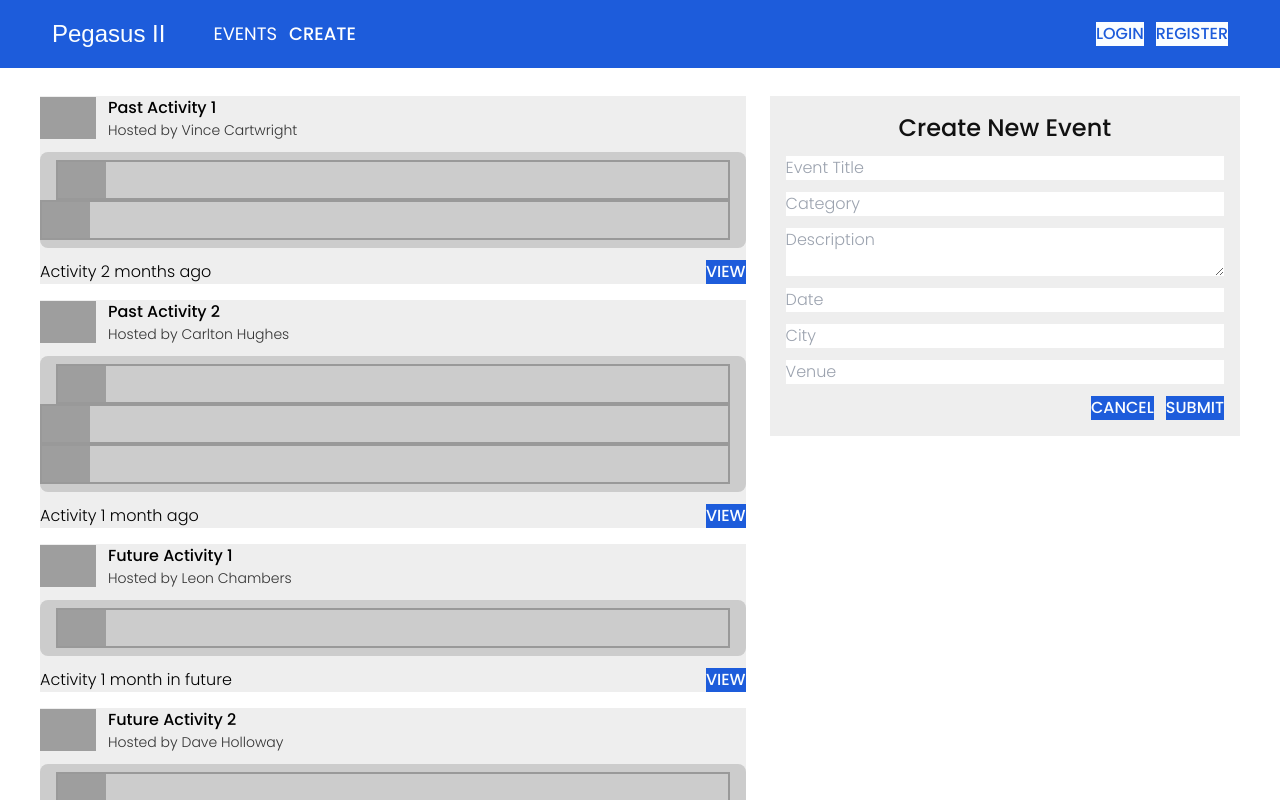
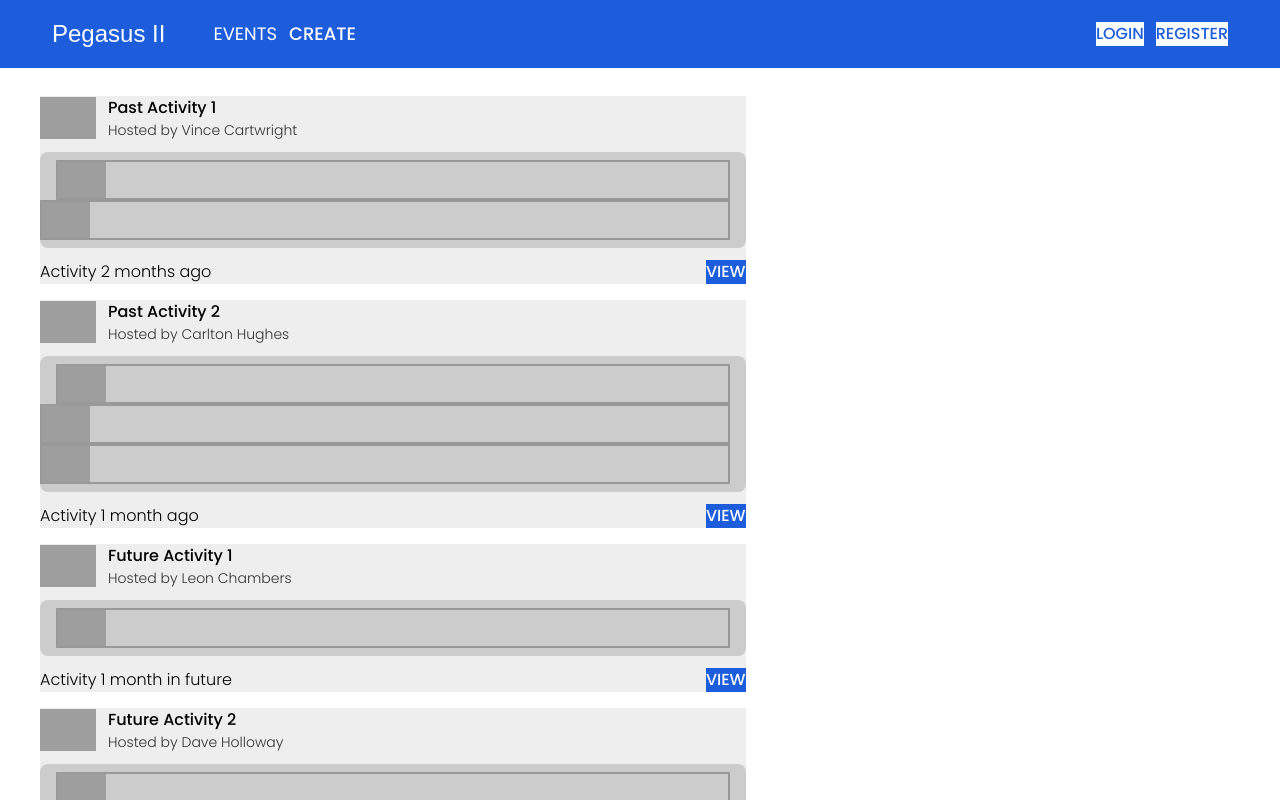
Before and after one commit to Nimira43/Pegasus-II, a React (Vite) app: page / in a window 1280 px wide. Shown: the top 800 px of the page. Built offline with nearby package versions, Linux system fonts and the light colour scheme; grey boxes are pictures that could not be loaded; a web font is replaced by a local one.

Commit message:
Conditional showing EventForm when form open

```diff
--- a/src/features/events/dashboard/EventDashboard.tsx
+++ b/src/features/events/dashboard/EventDashboard.tsx
@@ -24,7 +24,13 @@ export default function EventDashboard({
         }
       </div>
       <div className='w-2/5'>
-        <EventForm />
+        {formOpen && (
+          <EventForm
+            setFormOpen={setFormOpen}
+          />
+        )}
+
+
       </div>
     </div>
   )
```
